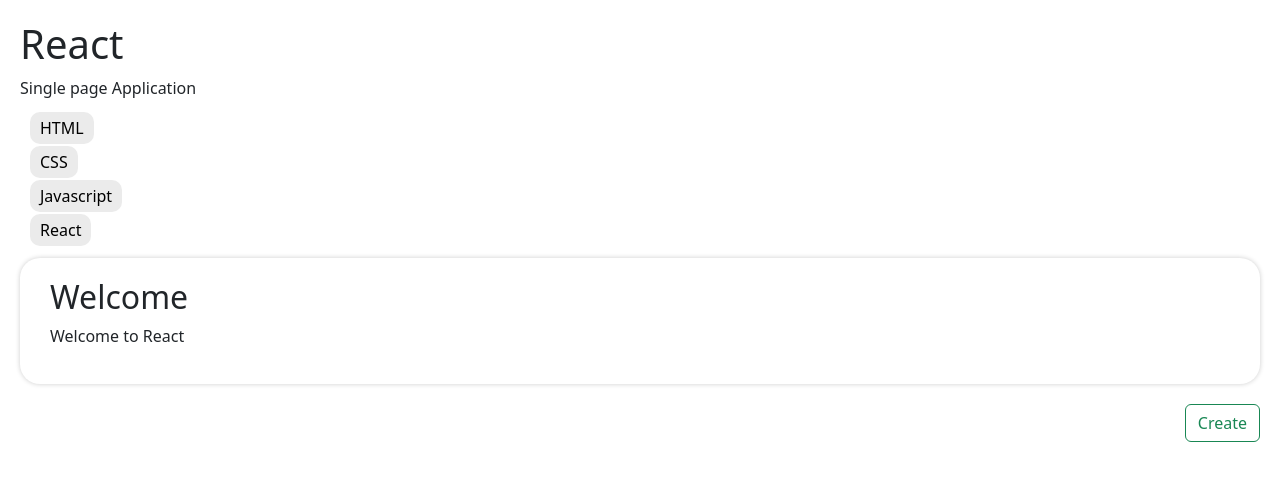
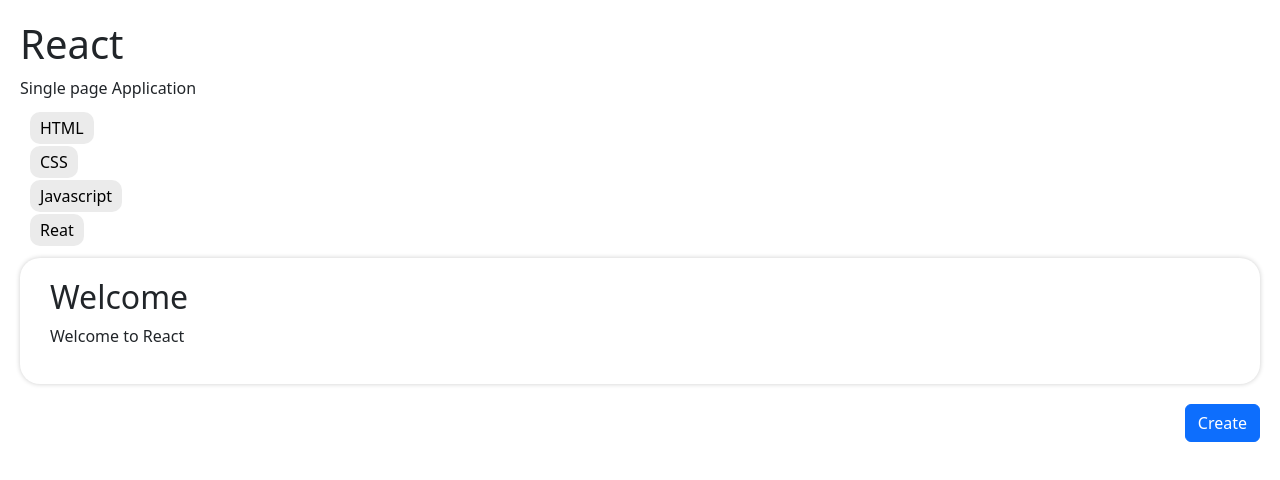
Before and after one commit to YUNA9627/App, a React (Create React App) app: page / in a window 1280 px wide. Shown: the top 480 px of the page. Built offline with nearby package versions, Linux system fonts and the light colour scheme.

Commit message:
edit app

```diff
--- a/src/App.js
+++ b/src/App.js
@@ -1,14 +1,13 @@
 import './App.css';
-
 import Myheader from './components/Myheader';
 import Nav from './components/Nav';
 import Article from './components/Article';
 import CreateArticle from './components/createArticle';
 import UpdateArticle from './components/UpdateArticle';
+import React, { Component } from 'react'
 import 'bootstrap/dist/css/bootstrap.min.css';
 import Button from 'react-bootstrap/Button';
 
-import React, { Component } from 'react'
 
 class App extends Component {
   constructor(props) {
@@ -18,104 +17,101 @@
       mode:'welcome',
       selected_id: 0,
 
-      subject:{
-        title :'React',
-        desc: 'Single page Application'
-      },
-      welcome:{
-        title :'Welcome',
-        desc: 'Welcome to React'
-      },
+      subject:{title :'React',desc:'Single page Application'},
+      welcome:{title :'Welcome',desc:'Welcome to React'},
       menus:[
         {id:1, title:'HTML', desc:'Hypertext Markup Language'},
         {id:2, title:'CSS', desc:'CSS for design'},
-        {id:3, title:'Javascript', desc:'JAVASCRIPT for interaction'},
-        {id:4, title:'React', desc:'Single Page Application'}
+        {id:3, title:'Javascript', desc:'Javascript for interaction'},
+        {id:4, title:'Reat', desc:'Single Page Application'}
       ]
     };
   }
-
   getReadArticle(){
     const idx = this.state.menus.findIndex(item=> item.id === this.state.selected_id);
     let data = this.state.menus[idx];
+    console.log(data);
     return data;
   }
-
   getArticles(){
     let _article = null;
     if(this.state.mode === 'welcome'){
       let _data = this.state.welcome;
       _article = <Article data={_data} mode={this.state.mode}></Article>;
-    }else if(this.state.mode === 'read'){
-      let _data = this.getReadArticle(); // data라는 객체를 만듦
+    } else if(this.state.mode === 'read'){
+
+      let _data = this.getReadArticle();
 
       _article = <Article data={_data} onChangePage={(_mode)=>{
         this.setState({
           mode:_mode
         })
       }}></Article>;
-    }else if(this.state.mode === 'create'){
+    } else if(this.state.mode === 'create'){
       _article = <CreateArticle onsubmit={(_title, _desc)=>{
+        // this.max_menu_id = this.max_menu_id + 1;
         this.max_menu_id += 1;
+
         // this.state.menus.push(
         //   {id:this.max_menu_id, title:_title, desc:_desc}
         // )
-        // let _menus = this.state.menus.concat({id:this.max_menu_id, title:_title, desc:_desc});
+
+        //let _menus = this.state.menus.concat({id:this.max_menu_id, title:_title, desc:_desc});
+
         // let _menus = Array.from(this.state.menus);
+
         // _menus.push(
-        //   {id:this.max_menu_id, title:_title, desc:_desc}
-        // ) 3가지 방법
-        let _menus = [...this.state.menus, {id:this.max_menu_id, title:_title, desc:_desc}];
+        //      {id:this.max_menu_id, title:_title, desc:_desc}
+        // )
+        let _menus =[...this.state.menus, {id:this.max_menu_id, title:_title, desc:_desc}];
+
         this.setState({
           menus:_menus
-        })
+        });
       }}></CreateArticle>;
-    }else if(this.state.mode === 'modify'){
-      let _data = this.getReadArticle(); // data라는 객체를 만듦
+    } else if(this.state.mode === 'modify'){
+
+      let _data = this.getReadArticle();
 
       _article = <UpdateArticle data={_data} onsubmit={(_title, _desc)=>{
+
         let _menus = [...this.state.menus];
         const idx = this.state.menus.findIndex(item=> item.id === this.state.selected_id);
-        _menus[idx] = {id:this.state.selected_id, title:_title, desc:_desc} // 해당 값 수정
+        _menus[idx] = {id:this.state.selected_id, title:_title, desc:_desc} //값 수정
         this.setState({
           menus:_menus,
           mode:'read'
         })
       }}></UpdateArticle>;
-    }else if(this.state.mode === 'delete'){
-      /*
-        기존 메뉴를 복사해서 복사본 _menus를 생성하고
-        삭제하고자 하는 번호번째 값을 제거
-        제거된 메뉴를 menus에 할당
-      */
-
+    } else if(this.state.mode === 'delete'){
       if(window.confirm('정말 삭제할까요?')){
         let _menus = [...this.state.menus];
-        const id = this.state.menus.findIndex(item=> item.id === this.state.selected_id);
-        _menus.splice(id, 1);
+        let id = this.state.menus.findIndex(item=> item.id === this.state.selected_id);
+        _menus.splice(id,1)
 
         this.setState({
           menus:_menus,
           mode:'welcome',
           selected_id:0
         });
-        alert('삭제 완료되었습니다.');
+        alert('삭제했습니다.')
       } else {
-        alert('취소 완료되었습니다.');
+        alert('취소했습니다.');
         this.setState({
           mode:'welcome',
           selected_id:0
-        })
+        });
+      }
+    }
+    return _article;
   }
 
-    }
-    return _article; // return 문을 사용하면, 메서드의 결과가 명확해짐
-  }
 
   render() {
-    console.log('App render');
+    console.log('APP render');
 
     return (
+
         <div className="App">
           <Myheader
             title={this.state.subject.title}
@@ -139,22 +135,20 @@
             onChangePage={(id)=>{
               this.setState({
                 mode:'read',
-            selected_id: id
+                selected_id:id
               })
             }}
           ></Nav>
           {this.getArticles()}
           <div className="d-flex justify-content-end">
-          <Button
-           variant="outline-success"
-           onClick={()=>{
+            <Button variant="primary" onClick={()=>{
               this.setState({
                 mode:'create'
               })
-           }}
-           >Create</Button>
+            }}>Create</Button>
           </div>
         </div>
+
     )
   }
 }
```
Lines whose indentation alone changed are shown as unchanged.
